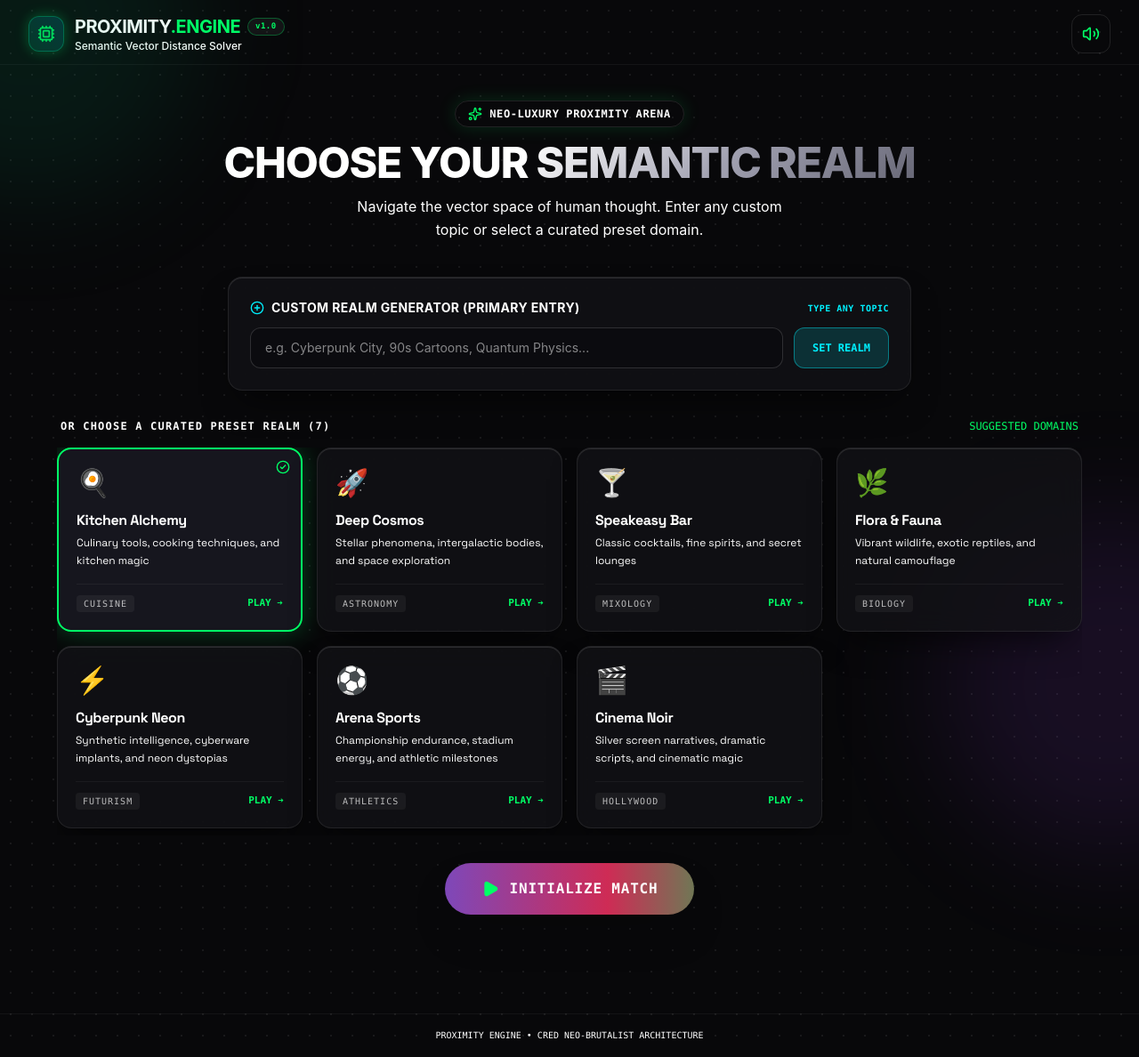
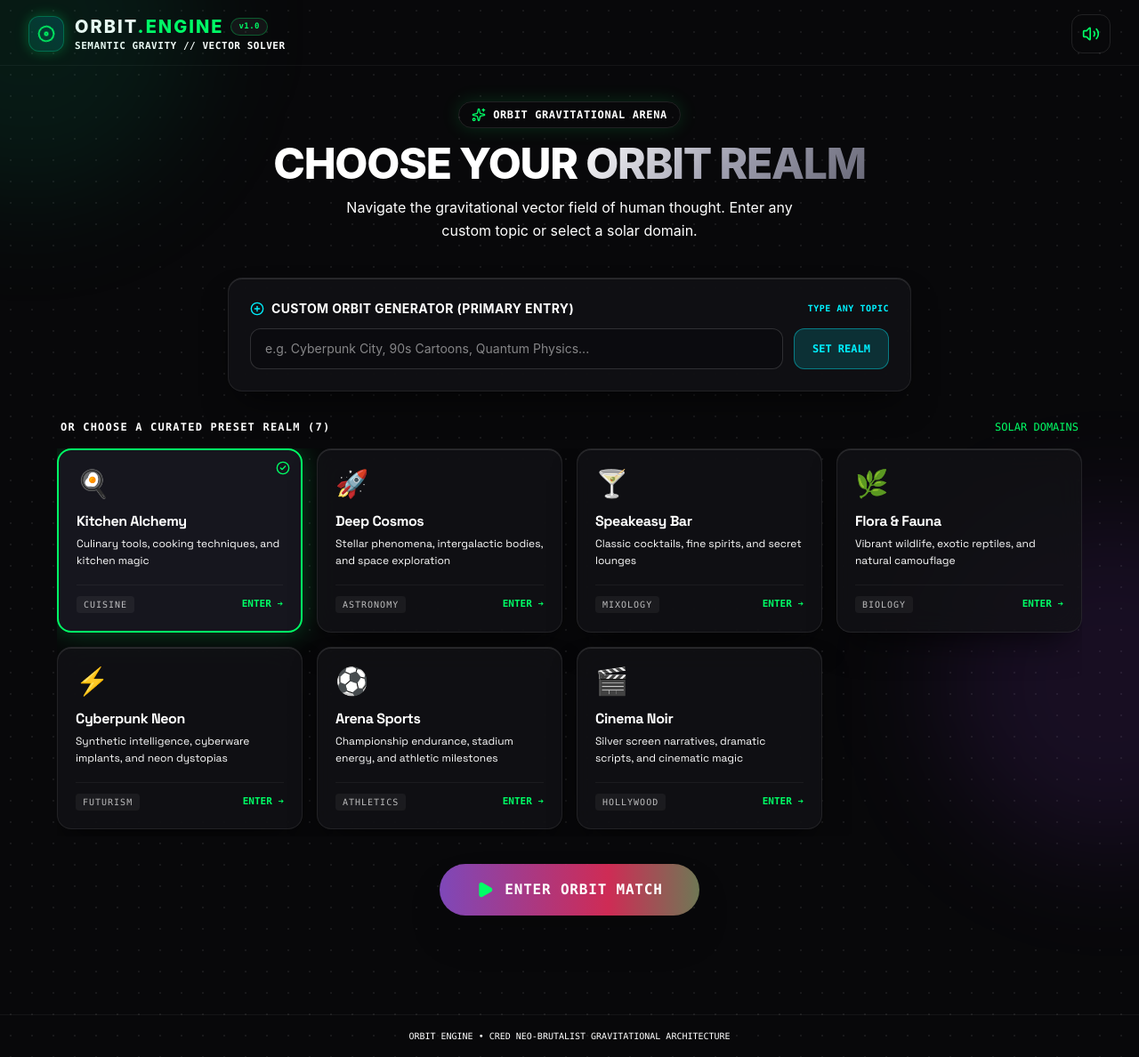
Before and after one commit to akshayashokanpothan/proximity-game, a React (Vite) app: page / in a window 1280 px wide. Shown: the whole page at 89% size. Built offline with nearby package versions, Linux system fonts and the light colour scheme.

Commit message:
chore: complete platform rebrand to ORBIT and push latest game engine

```diff
--- a/index.html
+++ b/index.html
@@ -4,7 +4,7 @@
     <meta charset="UTF-8" />
     <link rel="icon" type="image/svg+xml" href="/favicon.svg" />
     <meta name="viewport" content="width=device-width, initial-scale=1.0" />
-    <title>cusersasus-geminiantigravityscratchsemantic-word-game</title>
+    <title>ORBIT — Semantic Proximity Word Engine</title>
   </head>
   <body>
     <div id="root"></div>
--- a/package.json
+++ b/package.json
@@ -1,5 +1,5 @@
 {
-  "name": "cusersasus-geminiantigravityscratchsemantic-word-game",
+  "name": "orbit-game",
   "private": true,
   "version": "0.0.0",
   "type": "module",
--- a/src/App.tsx
+++ b/src/App.tsx
@@ -14,7 +14,7 @@ import { getNonRepeatingTargetWord, generateRandomHint } from './data/themeDatab
 import { soundFx } from './utils/soundEngine';
 import { Gift, ArrowLeft, RotateCcw, Lock, Unlock } from 'lucide-react';
 
-const STORAGE_KEY = 'proximity_engine_session_v1';
+const STORAGE_KEY = 'orbit_engine_session_v1';
 
 export default function App() {
   const [screen, setScreen] = useState<'selector' | 'gameplay'>('selector');
@@ -319,7 +319,7 @@ export default function App() {
                   {activeTheme && (
                     <div className="mb-3 text-center">
                       <span className="text-[10px] font-mono text-cred-subtle uppercase tracking-widest block">
-                        ACTIVE REALM
+                        ACTIVE ORBIT REALM
                       </span>
                       <h2 className="text-xl font-bold text-white tracking-tight flex items-center justify-center gap-2">
                         <span>{activeTheme.icon}</span>
@@ -380,7 +380,7 @@ export default function App() {
 
       {/* Footer */}
       <footer className="w-full text-center py-4 border-t border-white/5 text-[10px] font-mono text-cred-subtle px-4">
-        PROXIMITY ENGINE • CRED NEO-BRUTALIST ARCHITECTURE
+        ORBIT ENGINE • CRED NEO-BRUTALIST GRAVITATIONAL ARCHITECTURE
       </footer>
     </div>
   );
--- a/src/components/Header.tsx
+++ b/src/components/Header.tsx
@@ -1,5 +1,5 @@
 import React from 'react';
-import { Volume2, VolumeX, Sparkles, Cpu } from 'lucide-react';
+import { Volume2, VolumeX, Sparkles, Disc } from 'lucide-react';
 import { soundFx } from '../utils/soundEngine';
 
 interface HeaderProps {
@@ -20,19 +20,19 @@ export const Header: React.FC<HeaderProps> = ({
       {/* Branding & Engine Pill */}
       <div className="flex items-center gap-3">
         <div className="w-10 h-10 rounded-xl bg-gradient-to-tr from-emerald-500/20 to-cyan-500/20 border border-emerald-500/40 flex items-center justify-center text-[#00FF66] shadow-[0_0_15px_rgba(0,255,102,0.3)] shrink-0">
-          <Cpu className="w-5 h-5 animate-pulse" />
+          <Disc className="w-5 h-5 animate-spin" style={{ animationDuration: '8s' }} />
         </div>
         <div>
           <div className="flex items-center gap-2">
-            <h1 className="text-lg sm:text-xl font-bold tracking-tight text-white font-sans">
-              PROXIMITY<span className="text-[#00FF66]">.ENGINE</span>
+            <h1 className="text-lg sm:text-xl font-extrabold tracking-widest text-white font-sans">
+              ORBIT<span className="text-[#00FF66]">.ENGINE</span>
             </h1>
             <span className="px-2 py-0.5 text-[9px] font-mono tracking-wider bg-white/5 text-[#00FF66] border border-[#00FF66]/30 rounded-full font-semibold">
               v1.0
             </span>
           </div>
-          <p className="text-[11px] sm:text-xs text-cred-muted font-sans font-medium">
-            Semantic Vector Distance Solver
+          <p className="text-[10px] sm:text-[11px] text-cred-muted font-mono font-semibold tracking-wider">
+            SEMANTIC GRAVITY // VECTOR SOLVER
           </p>
         </div>
       </div>
--- a/src/components/ProximityDial.tsx
+++ b/src/components/ProximityDial.tsx
@@ -17,13 +17,12 @@ export const ProximityDial: React.FC<ProximityDialProps> = ({
   const tier: ScoreTier = getScoreTier(score);
   const color = getTierColor(tier);
 
-  // Animated number count-up effect
   useEffect(() => {
     let start = displayScore;
     const end = score;
     if (start === end) return;
 
-    const duration = 600; // ms
+    const duration = 600;
     const startTime = performance.now();
 
     const animateCount = (now: number) => {
@@ -40,7 +39,6 @@ export const ProximityDial: React.FC<ProximityDialProps> = ({
     requestAnimationFrame(animateCount);
   }, [score]);
 
-  // SVG Radial Circle geometry
   const radius = 64;
   const circumference = 2 * Math.PI * radius;
   const strokeDashoffset = circumference - (displayScore / 100) * circumference;
@@ -57,18 +55,18 @@ export const ProximityDial: React.FC<ProximityDialProps> = ({
 
   const getTierLabel = () => {
     switch (tier) {
-      case 'target': return 'TARGET HIT 🎯';
-      case 'extreme': return 'EXTREME HEAT 🔥';
-      case 'hot': return 'HOT & CLOSE ⚡';
-      case 'lukewarm': return 'LUKEWARM 🌤️';
-      case 'freezing': return 'FREEZING COLD ❄️';
+      case 'target': return 'TARGET CORE HIT 🎯';
+      case 'extreme': return 'GRAVITATIONAL CORE 🔥';
+      case 'hot': return 'TRAJECTORY LOCKED ⚡';
+      case 'lukewarm': return 'APPROACHING ORBIT 🌤️';
+      case 'freezing': return 'OUTER RIM ❄️';
     }
   };
 
   return (
-    <div className="flex flex-col items-center justify-center my-4">
+    <div className="flex flex-col items-center justify-center my-4 select-none">
       {/* Dial Glass Outer Ring */}
-      <div className="relative w-44 h-44 flex items-center justify-center rounded-full glass-panel p-2 shadow-[0_0_40px_rgba(0,0,0,0.8)]">
+      <div className="relative w-44 h-44 sm:w-48 sm:h-48 flex items-center justify-center rounded-full glass-panel p-2 shadow-[0_0_40px_rgba(0,0,0,0.8)]">
         {/* SVG Arc Progress Bar */}
         <svg className="w-full h-full transform -rotate-90" viewBox="0 0 160 160">
           {/* Background Ring */}
@@ -103,11 +101,11 @@ export const ProximityDial: React.FC<ProximityDialProps> = ({
           <div className="flex items-center gap-1 mb-0.5">
             {getTierIcon()}
           </div>
-          <div className="text-4xl font-extrabold font-mono tracking-tight text-white drop-shadow-md">
+          <div className="text-4xl sm:text-5xl font-extrabold font-mono tracking-tight text-white drop-shadow-md">
             {displayScore}<span className="text-xl text-cred-muted">%</span>
           </div>
           <span
-            className="text-[10px] font-mono font-bold tracking-widest px-2 py-0.5 rounded-full mt-1 uppercase"
+            className="text-[9px] sm:text-[10px] font-mono font-bold tracking-widest px-2.5 py-0.5 rounded-full mt-1 uppercase"
             style={{
               color: color,
               backgroundColor: `${color}15`,
@@ -126,7 +124,7 @@ export const ProximityDial: React.FC<ProximityDialProps> = ({
           animate={{ opacity: 1, y: 0 }}
           className="mt-3 text-xs font-mono text-cred-muted flex items-center gap-2"
         >
-          <span>LAST GUESS:</span>
+          <span>LAST ORBIT VECTOR:</span>
           <span className="text-white font-bold uppercase tracking-wider px-2 py-0.5 bg-white/5 rounded border border-white/10">
             {latestWord}
           </span>
--- a/src/components/ThemeSelector.tsx
+++ b/src/components/ThemeSelector.tsx
@@ -58,14 +58,14 @@ export const ThemeSelector: React.FC<ThemeSelectorProps> = ({
         >
           <Sparkles className="w-4 h-4 text-[#00FF66]" />
           <span className="text-xs font-mono tracking-wider text-cred-muted uppercase font-semibold">
-            Neo-Luxury Proximity Arena
+            ORBIT GRAVITATIONAL ARENA
           </span>
         </motion.div>
         <h2 className="text-3xl sm:text-5xl font-extrabold text-white tracking-tight font-sans mb-3">
-          CHOOSE YOUR <span className="text-metallic">SEMANTIC REALM</span>
+          CHOOSE YOUR <span className="text-metallic">ORBIT REALM</span>
         </h2>
         <p className="text-xs sm:text-base text-cred-muted max-w-lg mx-auto font-sans leading-relaxed">
-          Navigate the vector space of human thought. Enter any custom topic or select a curated preset domain.
+          Navigate the gravitational vector field of human thought. Enter any custom topic or select a solar domain.
         </p>
       </div>
 
@@ -75,7 +75,7 @@ export const ThemeSelector: React.FC<ThemeSelectorProps> = ({
           <div className="flex items-center gap-2">
             <PlusCircle className="w-4 h-4 text-[#00F0FF]" />
             <h3 className="text-xs sm:text-sm font-bold text-white tracking-wide uppercase font-sans">
-              Custom Realm Generator (Primary Entry)
+              Custom Orbit Generator (Primary Entry)
             </h3>
           </div>
           <span className="text-[10px] font-mono text-[#00F0FF] uppercase tracking-wider font-semibold">
@@ -102,24 +102,24 @@ export const ThemeSelector: React.FC<ThemeSelectorProps> = ({
         </form>
         {isCustomMode && customInput.trim() && (
           <p className="mt-2.5 text-xs text-[#00F0FF] font-mono flex items-center gap-1.5">
-            <span>✓ Active Custom Realm:</span>
+            <span>✓ Active Custom Orbit:</span>
             <strong className="uppercase bg-[#00F0FF]/10 px-2 py-0.5 rounded border border-[#00F0FF]/30">{customInput}</strong>
           </p>
         )}
       </div>
 
-      {/* 2. SECONDARY SECTION: Curated Theme Chips (DIRECTLY BELOW CUSTOM INPUT) */}
+      {/* 2. SECONDARY SECTION: Curated Theme Chips */}
       <div className="space-y-4 mb-8">
         <div className="flex items-center justify-between px-1">
           <span className="text-xs font-mono tracking-widest text-cred-muted uppercase font-bold">
             Or Choose A Curated Preset Realm ({DEFAULT_THEMES.length})
           </span>
           <span className="text-xs font-mono text-[#00FF66]">
-            SUGGESTED DOMAINS
+            SOLAR DOMAINS
           </span>
         </div>
 
-        {/* Responsive Grid: Mobile Snap Scroll, 2-col on Tablet, 4-col on Desktop */}
+        {/* Responsive Grid */}
         <div className="flex sm:grid sm:grid-cols-2 lg:grid-cols-4 gap-4 overflow-x-auto touch-scroll snap-x snap-mandatory pb-2 -mx-4 px-4 sm:mx-0 sm:px-0">
           {DEFAULT_THEMES.map((theme) => {
             const isSelected = !isCustomMode && selectedThemeId === theme.id;
@@ -154,7 +154,7 @@ export const ThemeSelector: React.FC<ThemeSelectorProps> = ({
                     {theme.badge}
                   </span>
                   <span className="text-[11px] font-mono text-[#00FF66] font-semibold">
-                    PLAY ➔
+                    ENTER ➔
                   </span>
                 </div>
               </motion.button>
@@ -172,7 +172,7 @@ export const ThemeSelector: React.FC<ThemeSelectorProps> = ({
           className="gradient-border-btn px-10 py-4 text-sm sm:text-base font-bold font-mono tracking-wider text-white shadow-2xl inline-flex items-center gap-3 active:scale-95"
         >
           <Play className="w-5 h-5 text-[#00FF66] fill-[#00FF66]" />
-          <span>INITIALIZE MATCH</span>
+          <span>ENTER ORBIT MATCH</span>
         </motion.button>
       </div>
     </div>
```
Also changed, not shown: src/components/VictoryModal.tsx (+14 -18 lines).
